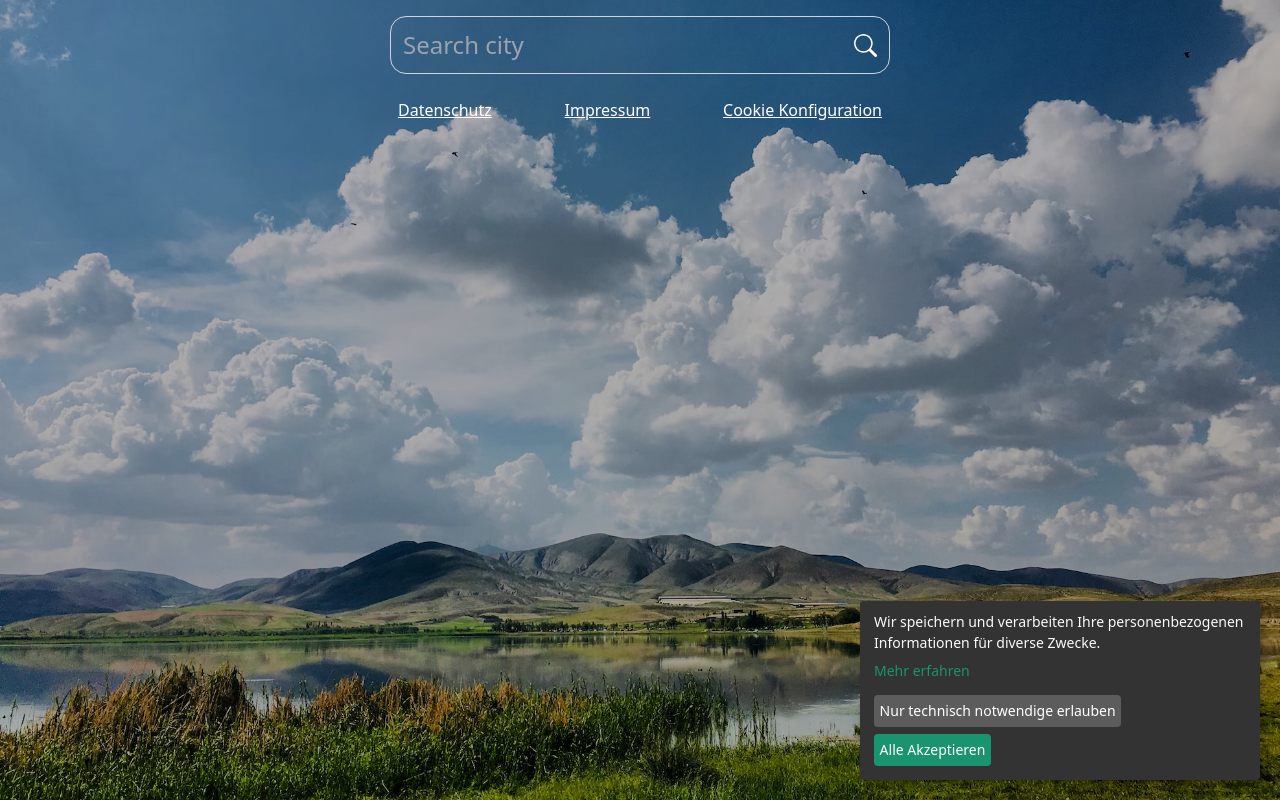
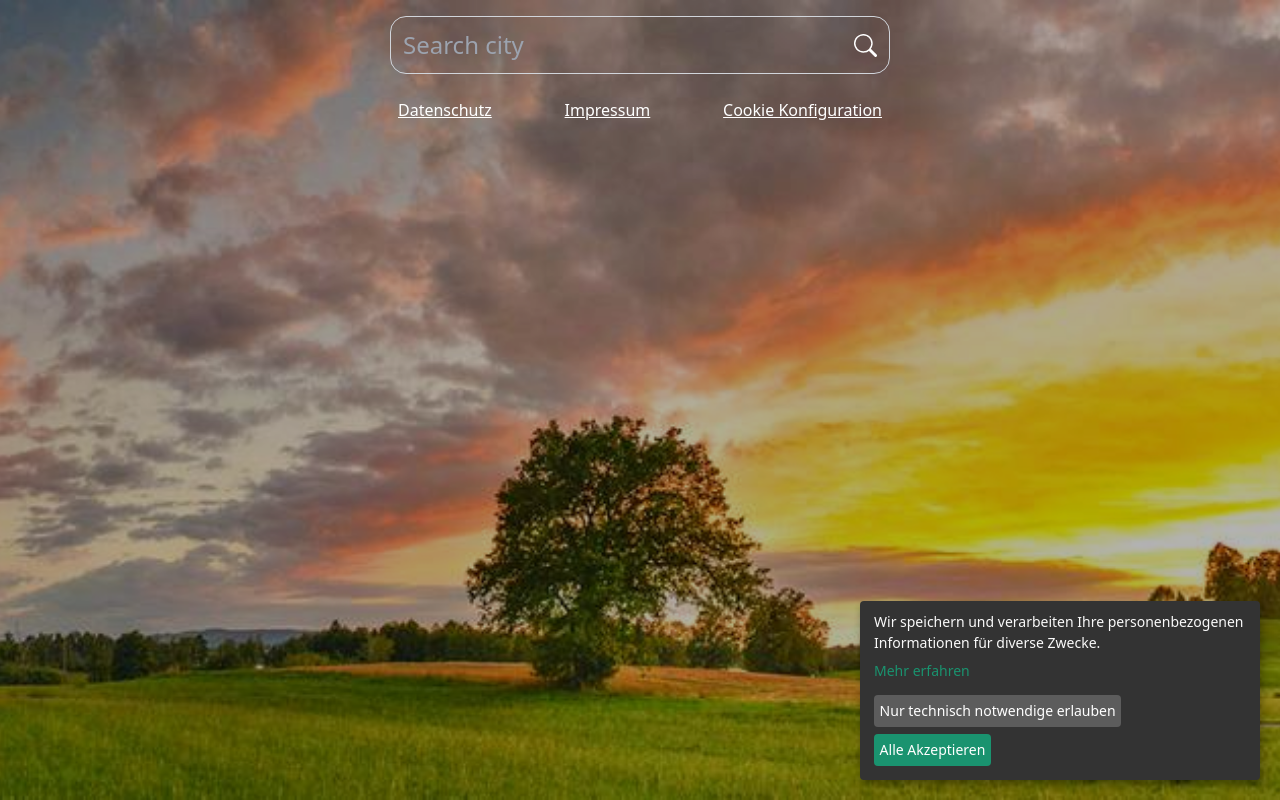
Before and after one commit to TastyCrysis/weather-app, a Next.js app: page / in a window 1280 px wide. Built offline with nearby package versions, Linux system fonts and the light colour scheme.

Commit message:
rename Image

```diff
--- a/pages/index.js
+++ b/pages/index.js
@@ -42,7 +42,7 @@
 
         {/* Background Image */}
 
-        <Image src="/wetter-bg.jpg" layout="fill" className="object-cover" />
+        <Image src="/test.jpeg" layout="fill" className="object-cover" />
 
         {/* Search */}
 
```
